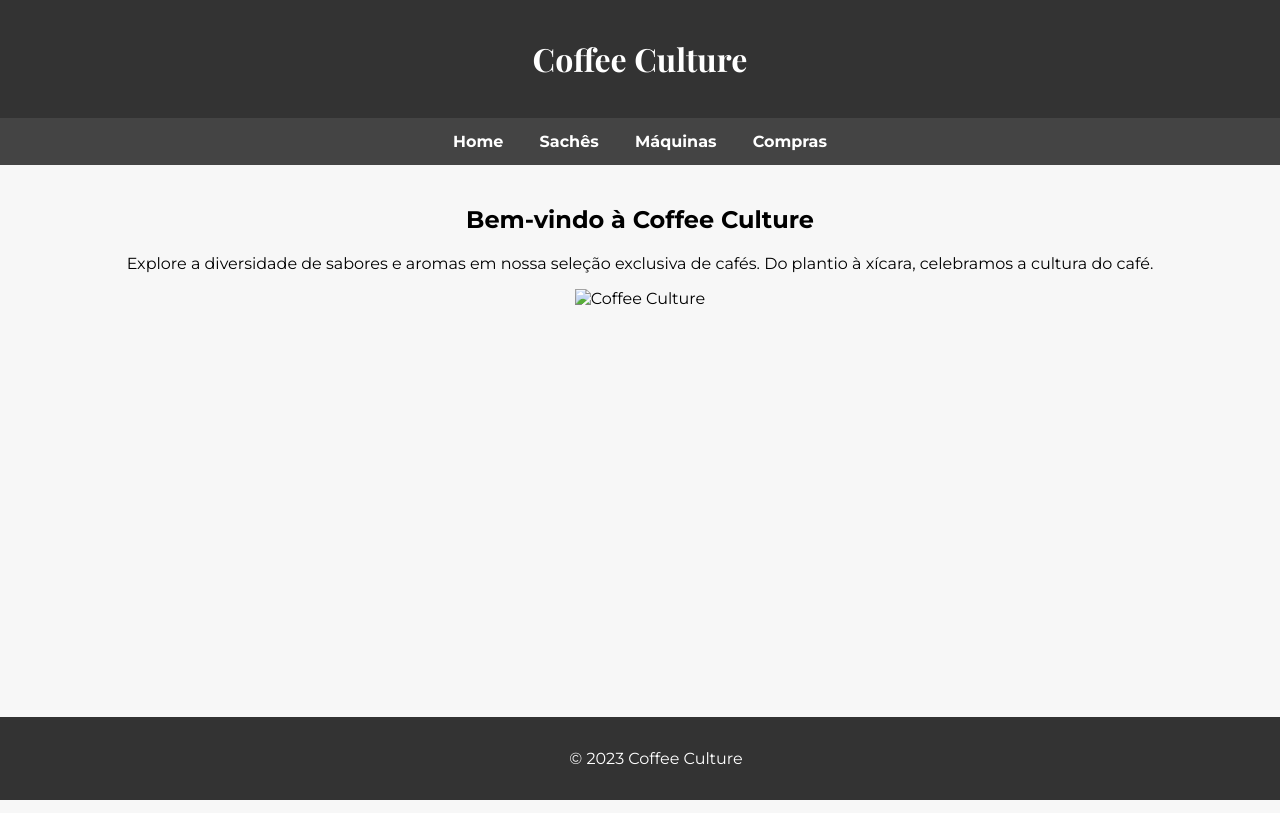
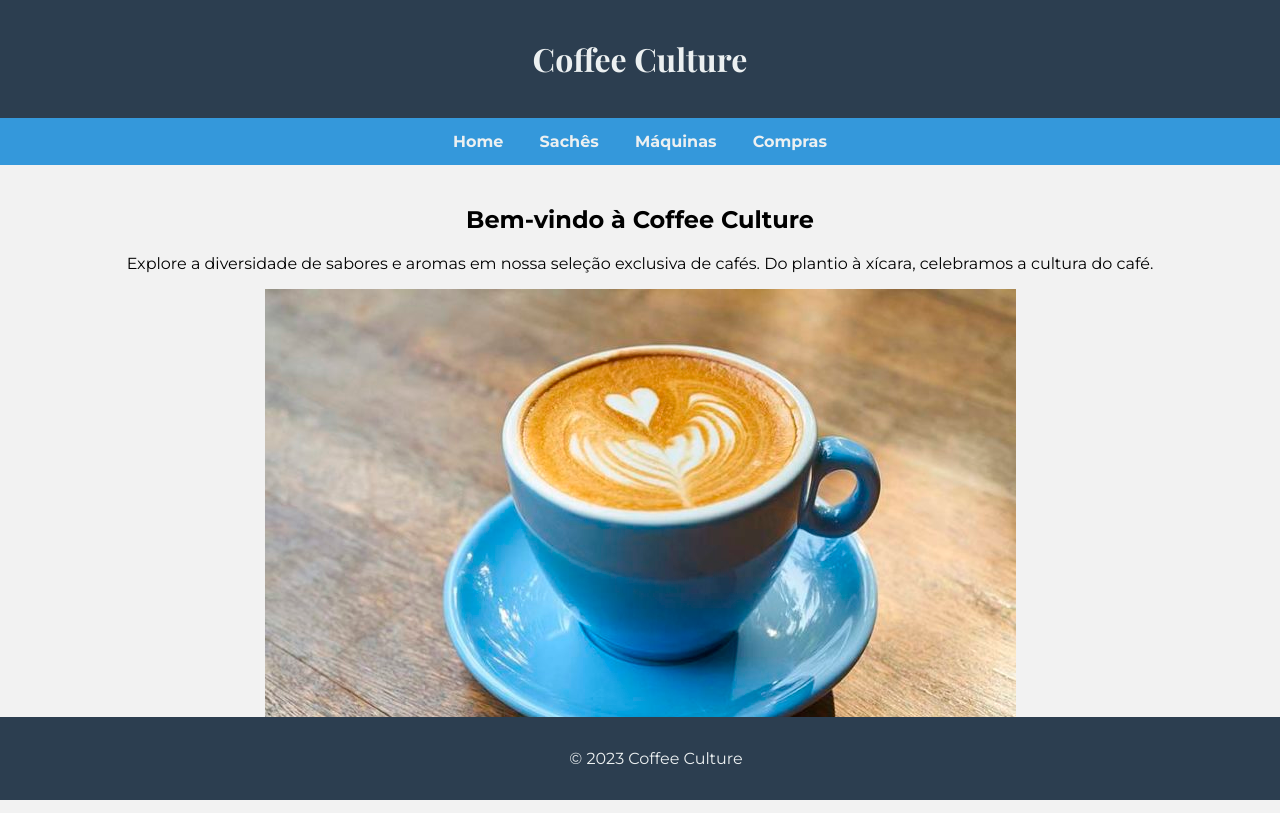
Before and after one commit to GuilhermeLNTRO/coffee_culture, a plain HTML site: page index.html in a window 1280 px wide. Drawn offline with nearby package versions, Linux system fonts and the light colour scheme.

Commit message:
começo_projeto1

```diff
--- a/CSS/coffee_culture.css
+++ b/CSS/coffee_culture.css
@@ -4,36 +4,37 @@ body {
     font-family: 'Montserrat', sans-serif;
     margin: 0;
     padding: 0;
-    background-color: #f7f7f7;
+    background-color: #f2f2f2;
 }
 
 .coffee-header {
-    background-color: #333;
-    color: white;
+    background-color: #2c3e50;
+    color: #ecf0f1;
     padding: 1em;
     text-align: center;
     font-family: 'Playfair Display', serif;
 }
 
 .coffee-nav {
-    background-color: #444;
+    background-color: #3498db;
     overflow: hidden;
     text-align: center;
 }
 
 .coffee-nav-item {
     display: inline-block;
-    color: white;
+    color: #ecf0f1;
     text-align: center;
     padding: 14px 16px;
     text-decoration: none;
     font-family: 'Montserrat', sans-serif;
     font-weight: 700;
+    transition: background-color 0.3s;
 }
 
 .coffee-nav-item:hover {
-    background-color: #ddd;
-    color: black;
+    background-color: #2980b9;
+    color: #ffffff;
 }
 
 .main-section {
@@ -42,8 +43,8 @@ body {
 }
 
 .coffee-footer {
-    background-color: #333;
-    color: white;
+    background-color: #2c3e50;
+    color: #ecf0f1;
     text-align: center;
     padding: 1em;
     position: fixed;
--- a/index.html
+++ b/index.html
@@ -25,7 +25,7 @@
         <h2>Bem-vindo à Coffee Culture</h2>
         <p>Explore a diversidade de sabores e aromas em nossa seleção exclusiva de cafés. Do plantio à xícara, celebramos a
             cultura do café.</p>
-        <img src="coffee-image.jpg" alt="Coffee Culture">
+        <img src="img/coffe_culture.jpg" alt="Coffee Culture">
     </section>
 
     <footer class="coffee-footer">
```
Also changed, not shown: img/coffe_culture.jpg (added).
